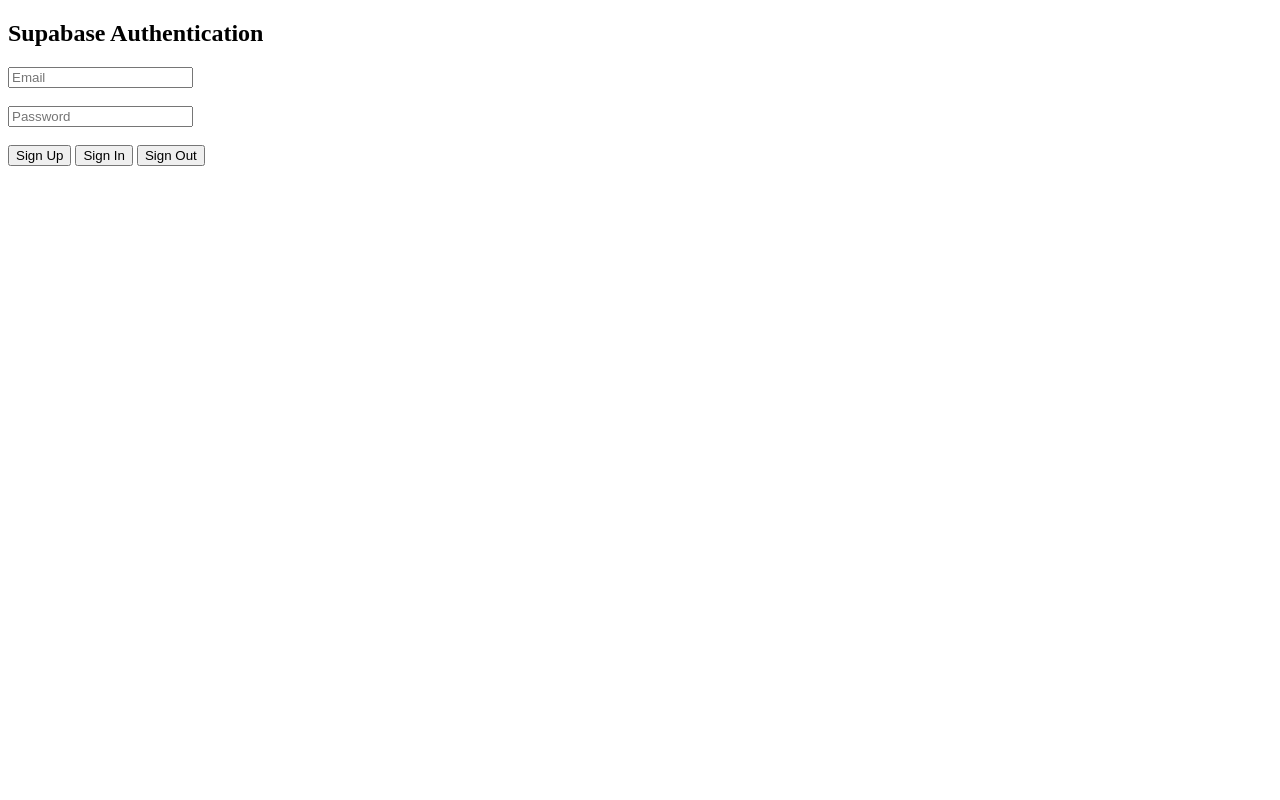
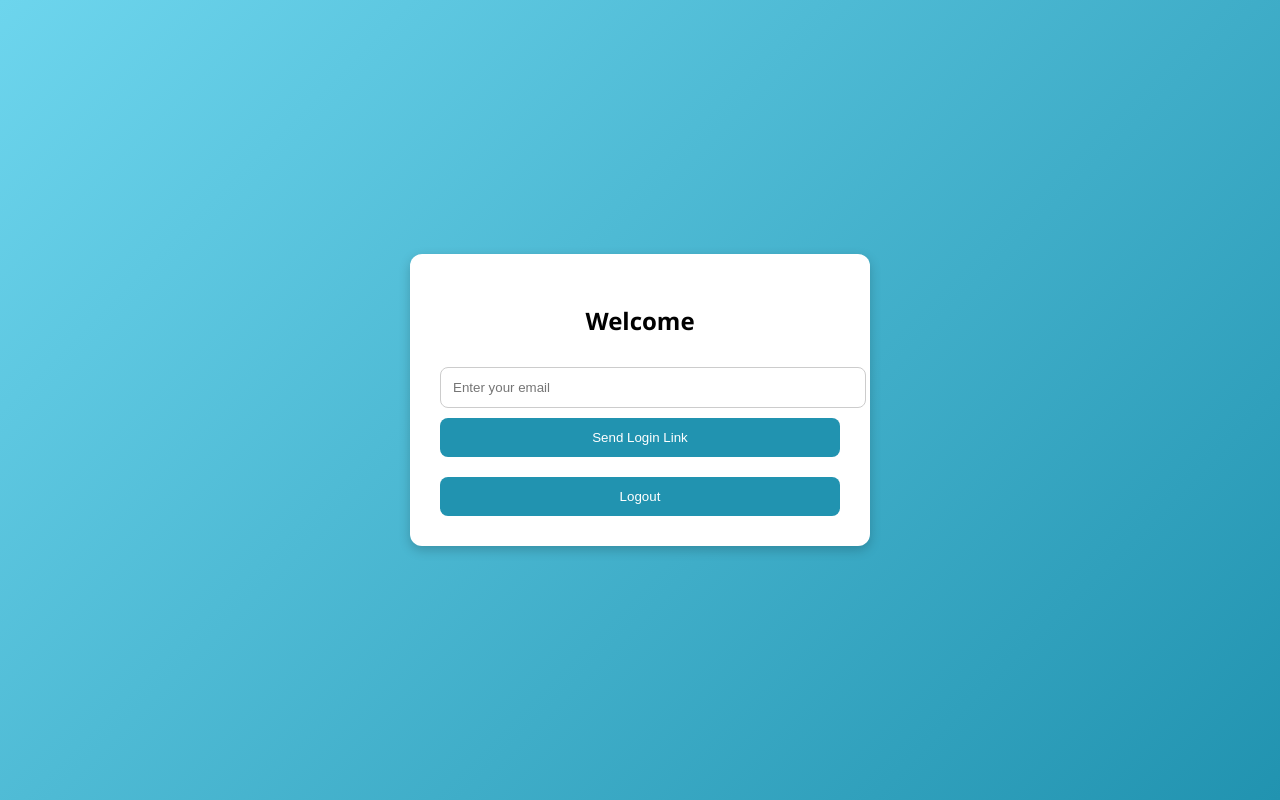
Before and after one commit to verma0152/Authentic, a plain HTML site: page index.html in a window 1280 px wide. Drawn offline with nearby package versions, Linux system fonts and the light colour scheme.

Commit message:
Update index.html

```diff
--- a/index.html
+++ b/index.html
@@ -1,62 +1,89 @@
+
+
 <!DOCTYPE html>
 <html lang="en">
 <head>
   <meta charset="UTF-8" />
-  <meta name="viewport" content="width=device-width, initial-scale=1.0" />
-  <title>Supabase Authentication</title>
+  <meta name="viewport" content="width=device-width, initial-scale=1.0"/>
+  <title>Supabase Auth - Magic Link Flow</title>
+  <script src="https://cdn.jsdelivr.net/npm/@supabase/supabase-js"></script>
+  <style>
+    body {
+      font-family: 'Segoe UI', sans-serif;
+      background: linear-gradient(135deg, #6dd5ed, #2193b0);
+      margin: 0;
+      padding: 0;
+      display: flex;
+      align-items: center;
+      justify-content: center;
+      height: 100vh;
+    }
+    .container {
+      background-color: white;
+      padding: 30px;
+      border-radius: 12px;
+      box-shadow: 0 4px 12px rgba(0,0,0,0.2);
+      width: 100%;
+      max-width: 400px;
+      text-align: center;
+    }
+    input {
+      padding: 12px;
+      width: 100%;
+      margin: 10px 0;
+      border-radius: 8px;
+      border: 1px solid #ccc;
+    }
+    button {
+      background-color: #2193b0;
+      color: white;
+      padding: 12px;
+      border: none;
+      width: 100%;
+      border-radius: 8px;
+      cursor: pointer;
+    }
+    .user-info {
+      margin-top: 20px;
+      font-weight: bold;
+    }
+  </style>
 </head>
 <body>
-  <h2>Supabase Authentication</h2>
-
-  <input type="email" id="email" placeholder="Email" />
-  <br><br>
-  <input type="password" id="password" placeholder="Password" />
-  <br><br>
-  <button onclick="signUp()">Sign Up</button>
-  <button onclick="signIn()">Sign In</button>
-  <button onclick="signOut()">Sign Out</button>
-
-  <!-- ✅ Load Supabase library -->
-  <script src="https://cdn.jsdelivr.net/npm/@supabase/supabase-js@2"></script>
+  <div class="container">
+    <h2>Welcome</h2>
+    <input type="email" id="email" placeholder="Enter your email" />
+    <button onclick="signInWithEmail()">Send Login Link</button>
+    <div class="user-info" id="userInfo"></div>
+    <button onclick="logout()">Logout</button>
+  </div>
 
   <script>
-    // ✅ Your actual Supabase credentials
     const SUPABASE_URL = 'https://narztpwkqvzujkmexlop.supabase.co';
-    const SUPABASE_ANON_KEY = 'eyJhbGciOiJIUzI1NiIsInR5cCI6IkpXVCJ9.eyJpc3MiOiJzdXBhYmFzZSIsInJlZiI6Im5hcnp0cHdrcXZ6dWprbWV4bG9wIiwicm9sZSI6ImFub24iLCJpYXQiOjE3NDQyNzUwNTksImV4cCI6MjA1OTg1MTA1OX0.Sjqk-cCZbrGfje4NpRkMohIRrnfHh8n3yiaViMwKarw';
+    const SUPABASE_KEY = 'eyJhbGciOiJIUzI1NiIsInR5cCI6IkpXVCJ9...Karw';
+    const supabase = supabase.createClient(SUPABASE_URL, SUPABASE_KEY);
 
-    // ✅ Initialize Supabase client
-    const supabase = window.supabase.createClient(SUPABASE_URL, SUPABASE_ANON_KEY);
+    async function signInWithEmail() {
+      const email = document.getElementById('email').value;
+      const { error } = await supabase.auth.signInWithOtp({ email });
+      if (error) alert('Error sending magic link: ' + error.message);
+      else alert('Check your email for the magic link!');
+    }
 
-    async function signUp() {
-      const email = document.getElementById("email").value;
-      const password = document.getElementById("password").value;
-      const { data, error } = await supabase.auth.signUp({ email, password });
-      if (error) {
-        alert("Error: " + error.message);
-      } else {
-        alert("Check your email to confirm sign-up!");
+    async function checkUser() {
+      const { data: { user } } = await supabase.auth.getUser();
+      if (user) {
+        document.getElementById("userInfo").textContent = "Logged in as: " + user.email;
       }
     }
 
-    async function signIn() {
-      const email = document.getElementById("email").value;
-      const password = document.getElementById("password").value;
-      const { data, error } = await supabase.auth.signInWithPassword({ email, password });
-      if (error) {
-        alert("Error: " + error.message);
-      } else {
-        alert("Login successful!");
-      }
+    async function logout() {
+      await supabase.auth.signOut();
+      document.getElementById("userInfo").textContent = "";
+      alert("Logged out");
     }
 
-    async function signOut() {
-      const { error } = await supabase.auth.signOut();
-      if (error) {
-        alert("Error: " + error.message);
-      } else {
-        alert("Logged out successfully!");
-      }
-    }
+    checkUser();
   </script>
 </body>
 </html>
```
